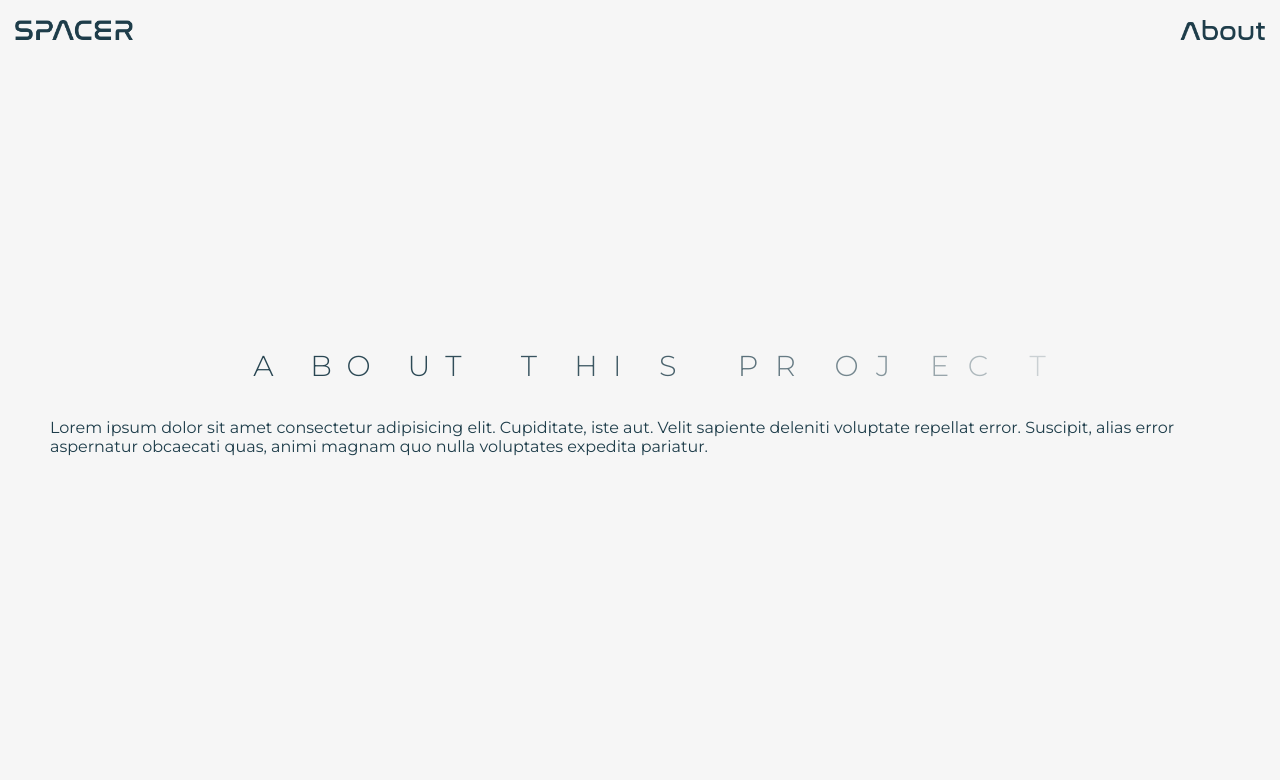
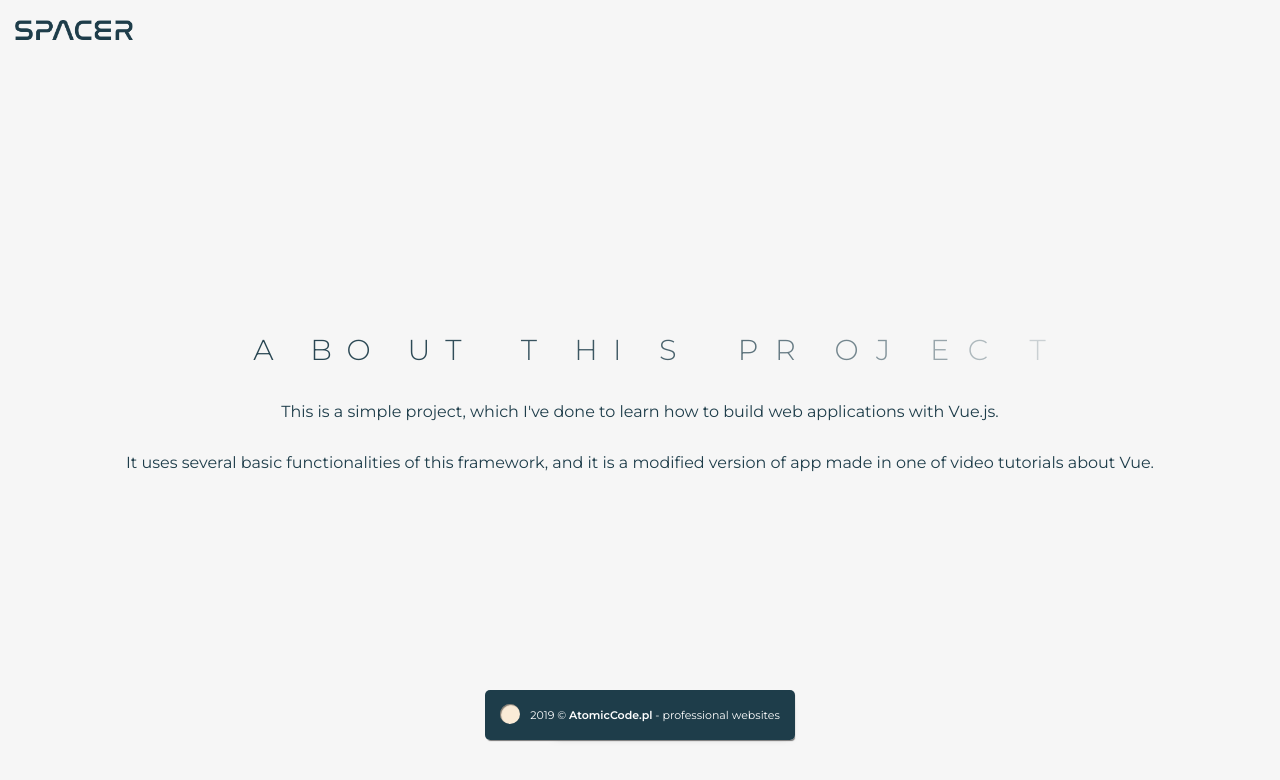
Before and after one commit to kubektkd/Spacer-v2, a Vue app: page /about in a window 1280 px wide. Shown: the top 780 px of the page. Built offline with nearby package versions, Linux system fonts and the light colour scheme; a small style sheet from the web is missing.

Commit message:
about page improvements

```diff
--- a/src/components/About.vue
+++ b/src/components/About.vue
@@ -2,11 +2,11 @@
   <div class="aboutWrapper page">
     <div class="nav">
       <router-link to="/"
-        ><img class="logo" src="../assets/logo_small.png"
+        ><img class="logo" src="../assets/logo_small.png" alt="small logo" title="Back to home"
       /></router-link>
-      <router-link to="/about"
+      <!-- <router-link to="/about"
         ><img class="about" src="../assets/about.png"
-      /></router-link>
+      /></router-link> -->
     </div>
 
     <h1 class="ml12">
@@ -21,11 +21,20 @@
       <span class="letter">c</span> <span class="letter">t</span>
     </h1>
     <p class="text">
-      Lorem ipsum dolor sit amet consectetur adipisicing elit. Cupiditate, iste
-      aut. Velit sapiente deleniti voluptate repellat error. Suscipit, alias
-      error aspernatur obcaecati quas, animi magnam quo nulla voluptates
-      expedita pariatur.
+      This is a simple project, which I've done to learn how to build web applications with Vue.js.<br>
     </p>
+    <p class="text">
+      It uses several basic functionalities of this framework, and it is a modified version of app made in one of video tutorials about Vue.
+    </p>
+    <!-- <p class="text bottom">
+        2019 © AtomicCode.pl - <a href="https://www.atomiccode.pl" target="_blank">profesjonalne strony dla firm</a>
+    </p> -->
+    <a href="https://www.atomiccode.pl" target="_blank" class="link">
+        <div class="box shadow">
+            <div class="circle"></div>
+            2019 © <span>AtomicCode.pl</span> - professional websites
+        </div>
+    </a>
   </div>
 </template>
 
@@ -66,7 +75,7 @@ export default {
 <style lang="scss" scoped>
 .aboutWrapper {
   background: #f6f6f6;
-  max-width: 100%;
+  width: 100%;
   height: 100%;
   position: fixed;
   top: 0;
@@ -108,5 +117,90 @@ export default {
       line-height: 1em;
     }
   }
+
+  p.text.bottom {
+    position: absolute;
+    bottom: 20px;
+    font-size: 12px;
+
+    a {
+      text-decoration: none;
+      color: #1e3d4a;
+      font-style: italic;
+      transition: all .5s ease;
+
+      &:hover {
+        font-size: 13px;
+      }
+    }
+  }
+
+  a.link {
+    text-decoration: none;
+    color: #1e3d4a;
+    font-size: 11px;
+    position: absolute;
+    bottom: 20px;
+
+    span {
+      font-weight: 600;
+    }
+  }
+
+  .box {
+    width: 100%;
+    min-width: 250px;
+    display: block;
+    height: 50px;
+    position: relative;
+    border-radius: 5px;
+    background: linear-gradient(to right, #1e3d4a 0%, #1e3d4a 100%);
+    margin-bottom: 40px;
+    padding: 18px 15px 5px 45px;
+    color: white;
+    box-shadow: 1px 2px 1px -1px #777;
+    transition: background 200ms ease-in-out;
+
+    &:hover {
+      background: linear-gradient(to right, #1e3d4a 35%, #5da4c2 100%);
+    }
+  }
+
+  .shadow {
+    position: relative;
+
+    &:before {
+      z-index: -10;
+      position: absolute;
+      content: "";
+      bottom: 20px;
+      right: 7px;
+      width: 75%;
+      top: 0;
+      box-shadow: 0 15px 10px #777;
+      -webkit-transform: rotate(0deg);
+              transform: rotate(0deg);
+      transition: all 150ms ease-in-out;
+
+    }
+
+    &:hover::before {
+      -webkit-transform: rotate(4deg);
+              transform: rotate(4deg);
+      bottom: 13px;
+      z-index: -1;
+    }
+  }
+
+  .circle {
+    position: absolute;
+    top: 14px;
+    left: 15px;
+    border-radius: 50%;
+    box-shadow: inset 1px 1px 1px 0px rgba(0, 0, 0, 0.5), inset 0 0 0 25px antiquewhite;
+    width: 20px;
+    height: 20px;
+    display: inline-block;
+  }
 }
 </style>
--- a/src/components/Claim.vue
+++ b/src/components/Claim.vue
@@ -1,6 +1,6 @@
 <template>
   <div class="claimWrapper">
-    <img class="claim" src="../assets/logo_big.png" />
+    <img class="claim" src="../assets/logo_big.png" alt="Logo" title="SPACER"/>
     <p class="subclaim">
       Begin your journey through our amazing galaxy, and discover places you
       never even heard of.
--- a/src/components/Home.vue
+++ b/src/components/Home.vue
@@ -3,10 +3,10 @@
     <transition name="slide">
       <div class="nav" v-if="step === 1">
         <router-link to="/"
-          ><img class="logo" src="../assets/logo_small.png"
+          ><img class="logo" src="../assets/logo_small.png" alt="small logo" title="Back to home"
         /></router-link>
         <router-link to="/about" @click.native="handleLink();"
-          ><img class="about" src="../assets/about.png"
+          ><img class="about" src="../assets/about.png" alt="about" title="About project"
         /></router-link>
       </div>
     </transition>
```
